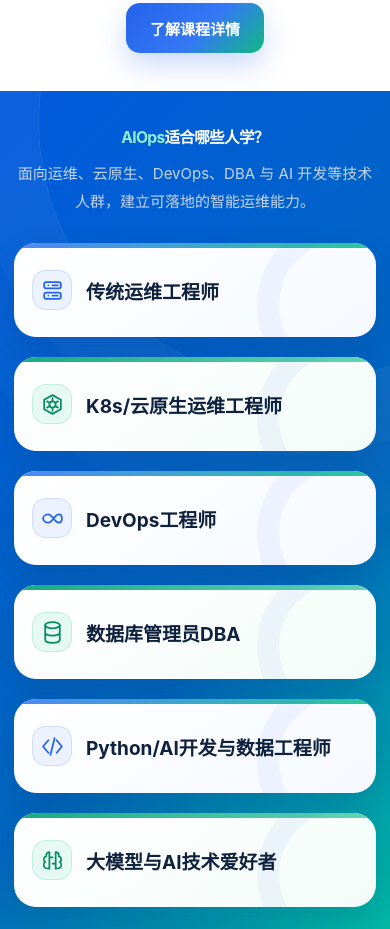
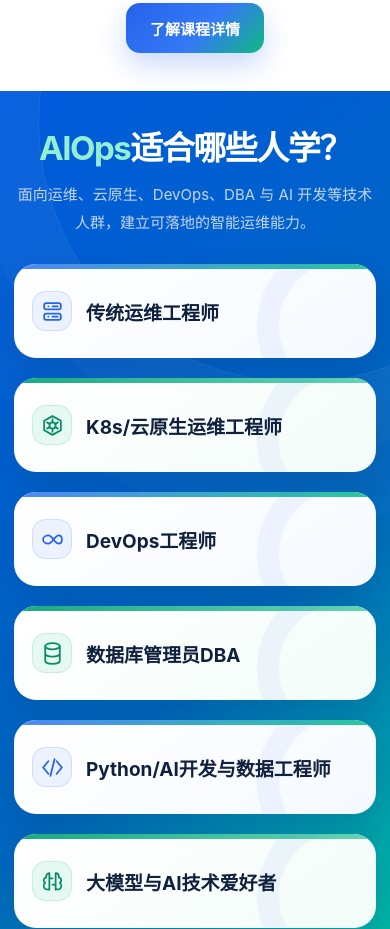
Before and after one commit to JsnZ/AIOpsLandingPage, a plain HTML site: page index.html in a window 390 px wide. Shown: the part 2255-3184 px from the top of the page. Drawn offline with Linux system fonts and the light colour scheme.

Commit message:
统一移动端人群板块标题字号

```diff
--- a/styles.css
+++ b/styles.css
@@ -587,6 +587,7 @@ h1 em, h2 em { color: transparent; background: linear-gradient(100deg,var(--blue
 
 @media (max-width: 600px) {
   .section { padding-top: 38px; padding-bottom: 38px; }
+  .audience-section .section-heading.no-wrap-heading h2 { font-size: 33px; white-space: normal; }
   .stats-bar .stat-single { font-size: 12px; }
   .stats-bar .stat-single > span { font-size: 25px; }
   .audience-card { min-height: 94px; padding: 18px; }
```
